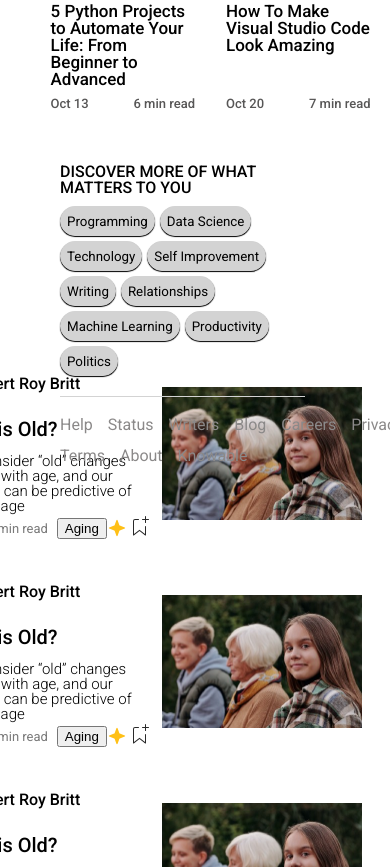
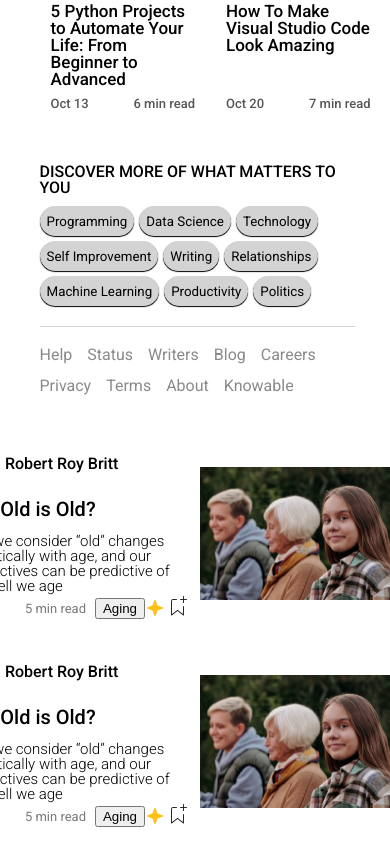
Before and after one commit to angelolaera/U2-W1-D5, a plain HTML site: page index.html in a window 390 px wide. Shown: the part 1090-1957 px from the top of the page. Drawn offline with nearby package versions, Linux system fonts and the light colour scheme.

Commit message:
Fix after teacher check
rimozione delle position  absolute e  relative e fix a 900px della flexbox della parte bottom.div

```diff
--- a/base_di_partenza/assets/css/style.css
+++ b/base_di_partenza/assets/css/style.css
@@ -49,13 +49,11 @@ header {
 
 .main-container {
   margin-top: 50px;
-  height: 100vh;
   background-color: white;
 }
 
 .main-box {
   margin: auto;
-  min-height: 100vh;
 }
 
 .main-title {
@@ -193,6 +191,8 @@ header {
   color: rgb(87, 86, 86);
 }
 
+/* Parte relativa alle card di sotto + aside */
+
 .bottom-content {
   width: 65%;
   margin: auto;
@@ -200,7 +200,7 @@ header {
 }
 
 .left-bottom-content {
-  width: 150%;
+  width: 100%;
   display: flex;
   flex-direction: column;
   font-family: "Roboto", serif;
@@ -273,11 +273,7 @@ header {
   width: 70px;
 }
 
-/*aside {
-  position: fixed;
-  bottom: 10px;
-  right: 10px;
-}*/
+/* Parte relativa all'aside */
 
 .aside-container {
   width: 70%;
@@ -433,13 +429,18 @@ header {
     display: flex;
   }
 
-  .left-bottom-content {
-    position: relative;
-    top: 200px;
-    left: -100px;
+  .bottom-content {
+    display: flex;
+    flex-direction: column;
+    width: 90%;
   }
   aside {
-    position: absolute;
-    left: 40px;
+    order: -1;
+    width: 90%;
+    margin-bottom: 50px;
+  }
+
+  .aside-container {
+    width: 100%;
   }
 }
```
